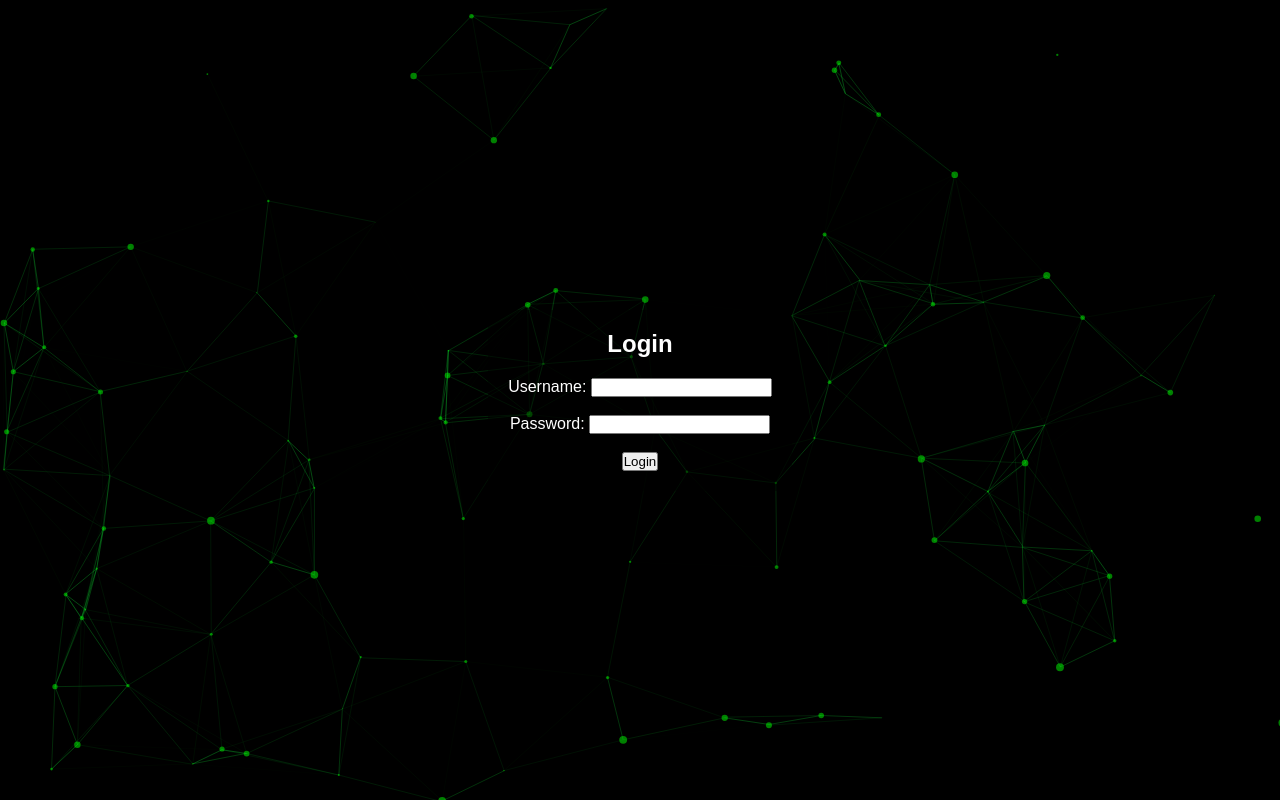
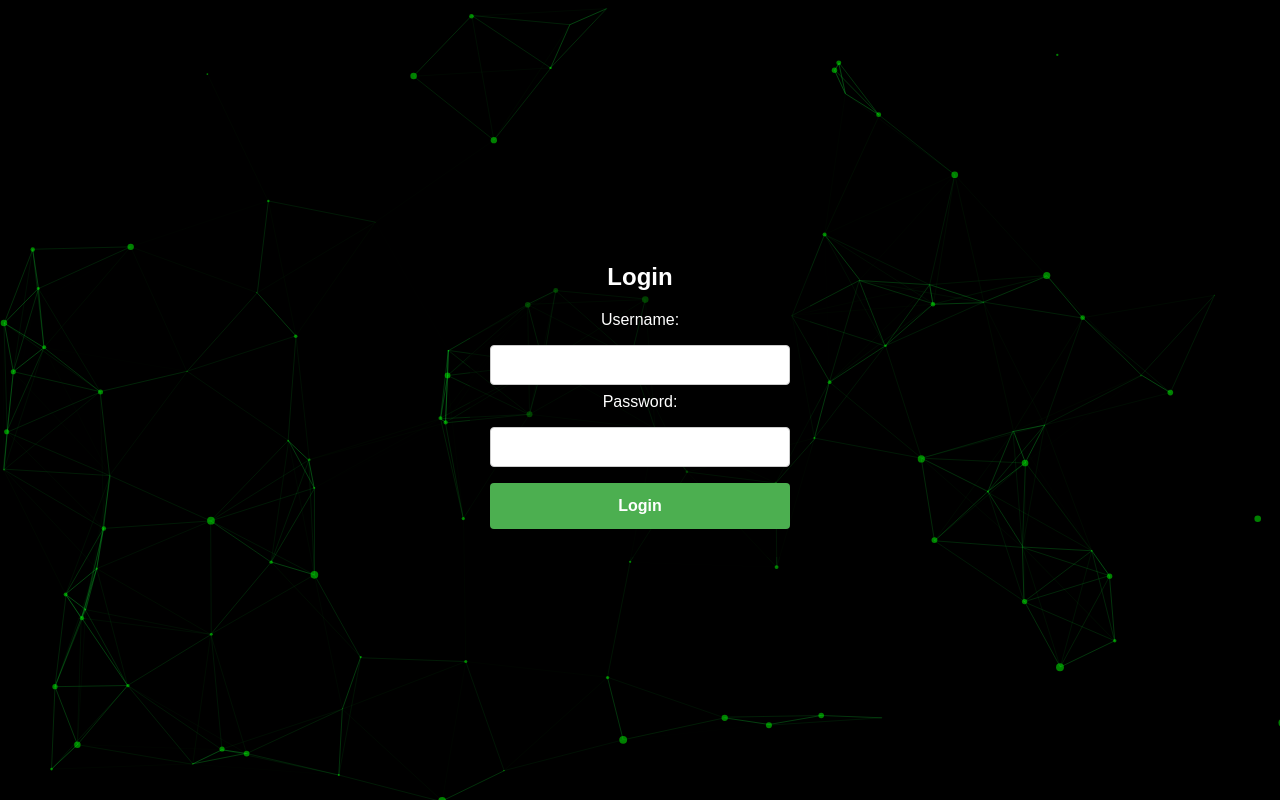
Before and after one commit to Seva41/CTF_Injection, a Flask app: page / in a window 1280 px wide. Run offline with Flask 3, Linux system fonts and the light colour scheme.

Commit message:
estilo de formulario

```diff
--- a/app.py
+++ b/app.py
@@ -27,7 +27,7 @@ def home():
         password = request.form.get("password")
         if username and password:
             # Vulnerable a SQL Injection
-            if username == "' OR 1=1 --" and password == "' OR 1=1 --":
+            if username == "' OR 1=1 --" or password == "' OR 1=1 --":
                 session["logged_in"] = True
                 return redirect(url_for("success"))
             else:
--- a/static/css/styles.css
+++ b/static/css/styles.css
@@ -54,52 +54,55 @@ button {
   border: none;
   cursor: pointer;
   border-radius: 5px;
+  font-weight: bold; /* Texto en negrita */
 }
 
 button:hover {
   background-color: #45a049;
 }
 
-.content {
-  position: relative;
-  z-index: 1;
-  text-align: center;
-  margin-top: 15%;
-  color: white;
+form {
+  width: 300px;
+  margin: auto;
 }
 
-form {
-  display: inline-block;
-  margin-top: 20px;
+form label {
+  font-size: 16px;
+  margin-bottom: 8px;
+  display: block;
 }
 
-label {
-  display: block;
-  margin-bottom: 5px;
+h2 {
+  margin-bottom: 20px; /* Separación del texto "Login" */
 }
 
-.input {
+input[type="text"],
+input[type="password"] {
+  width: 100%;
   padding: 10px;
-  margin-bottom: 10px;
-  border: none;
-  border-radius: 5px;
-  width: 200px;
+  margin: 8px 0;
+  display: inline-block;
+  border: 1px solid #ccc;
+  border-radius: 4px;
+  box-sizing: border-box;
+  font-size: 16px;
 }
 
-.btn {
-  padding: 10px 20px;
+input[type="submit"] {
+  width: 100%;
+  background-color: #4caf50;
+  color: white;
+  padding: 14px 20px;
+  margin: 8px 0;
   border: none;
-  border-radius: 5px;
-  background-color: #f39c12;
-  color: white;
+  border-radius: 4px;
   cursor: pointer;
-  text-decoration: none;
-  display: inline-block;
-  margin-top: 20px;
+  font-size: 16px;
+  font-weight: bold; /* Texto en negrita */
 }
 
-.btn:hover {
-  background-color: #e67e22;
+input[type="submit"]:hover {
+  background-color: #45a049;
 }
 
 .error {
--- a/templates/home.html
+++ b/templates/home.html
@@ -4,8 +4,10 @@
   <div class="card">
     <h2>Login</h2>
     <form method="post">
-      Username: <input type="text" name="username" /><br /><br />
-      Password: <input type="password" name="password" /><br /><br />
+      <label for="username">Username:</label>
+      <input type="text" id="username" name="username" />
+      <label for="password">Password:</label>
+      <input type="password" id="password" name="password" />
       <input type="submit" value="Login" />
     </form>
     {% if error %}
```
Also changed, not shown: other parts of static/css/styles.css (+1 -32 lines).
